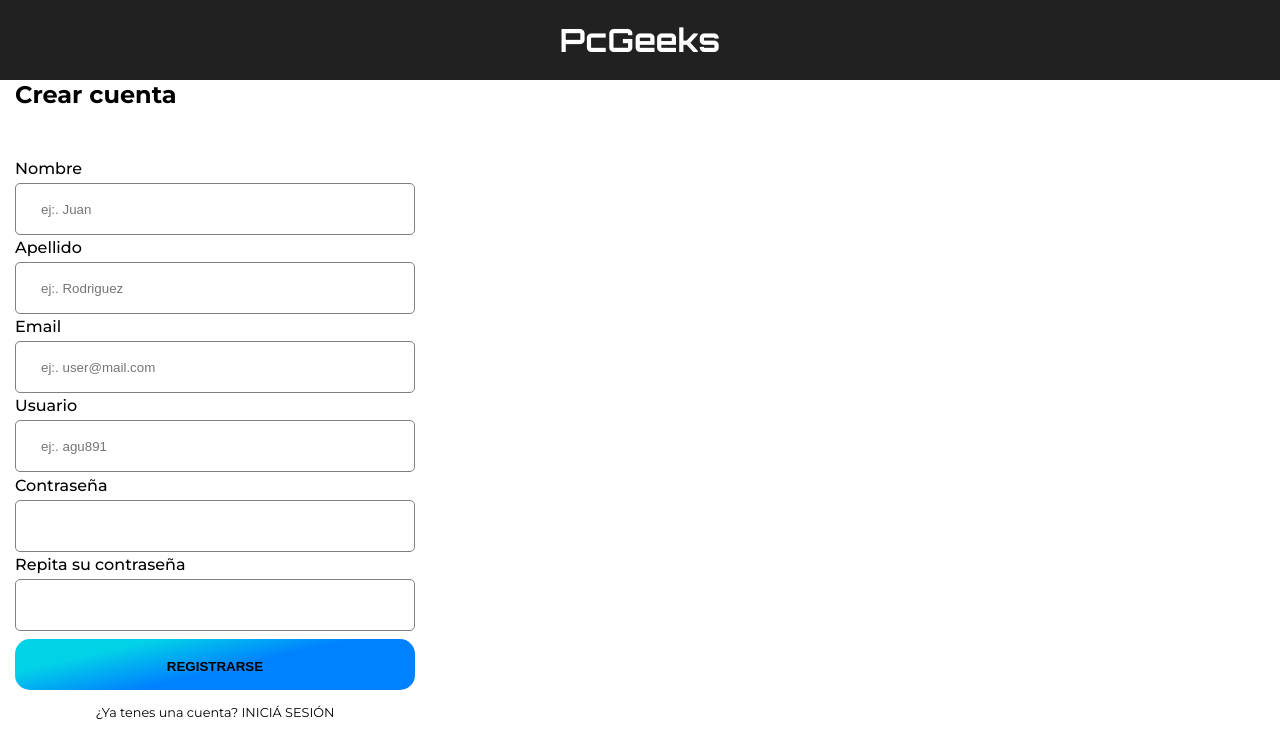
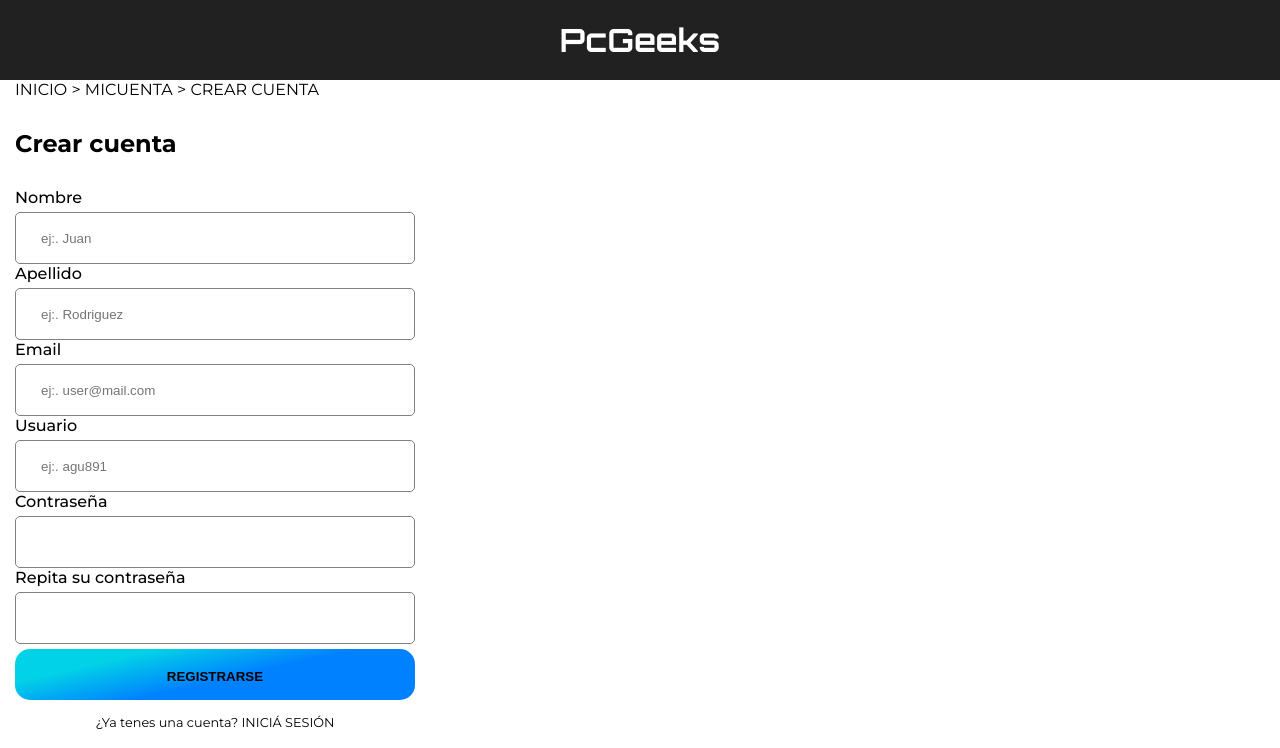
Before and after one commit to Agu891/proyectointegrador, a plain HTML site: page register/Registro.html in a window 1280 px wide. Shown: the top 748 px of the page. Drawn offline with Linux system fonts and the light colour scheme; a web font is replaced by a local one.

Commit message:
commit registro

```diff
--- a/register/Registro.css
+++ b/register/Registro.css
@@ -60,9 +60,15 @@ body {
 
 
 }
+.boxgral p{
+    font-family: var(--fontfamily);
+    text-transform: uppercase;
+
+}
 .boxgral  h2 {
     font-family: var(--fontfamily);
-    margin-bottom: 50px;
+    margin-bottom: 30px;
+    margin-top: 30px;
 
 }
 .boxgral form{
--- a/register/Registro.html
+++ b/register/Registro.html
@@ -18,7 +18,7 @@
     <form action="">
     <div class="boxgral">
 
-
+                    <p>Inicio > MiCuenta > Crear cuenta</p>
                     <h2>Crear cuenta</h2>
                     <div class="boxes-input">
                         <label for="nombre">Nombre</label>
```
